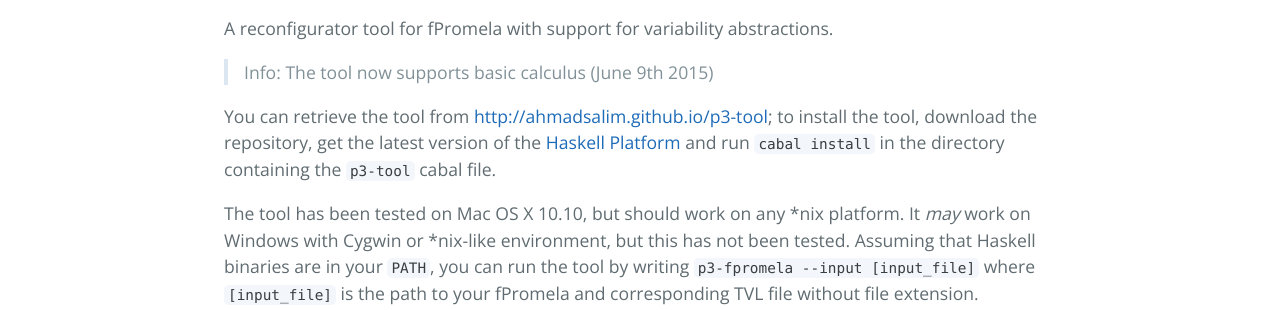
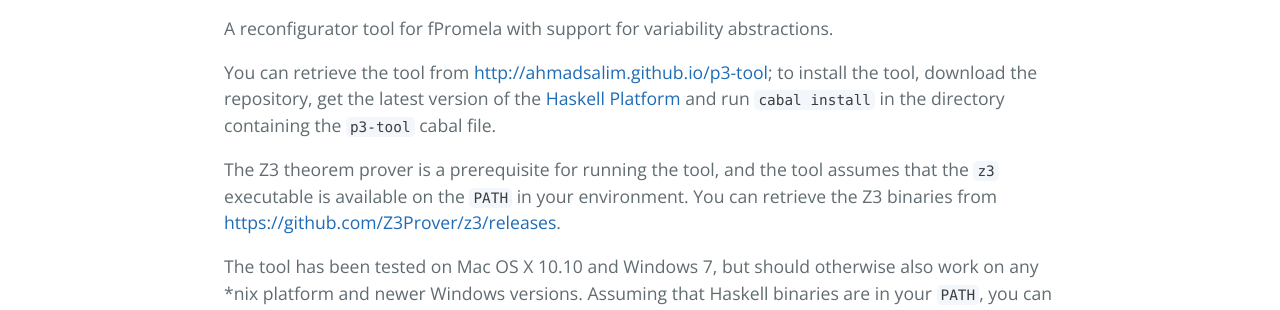
Before and after one commit to itu-square/p3-tool, a plain HTML site: page index.html in a window 1280 px wide. Shown: the part 470-780 px from the top of the page. Drawn offline with nearby package versions, Linux system fonts and the light colour scheme.

```diff
--- a/index.html
+++ b/index.html
@@ -5,7 +5,7 @@
     <title>p3-tool by ahmadsalim</title>
     <meta name="viewport" content="width=device-width, initial-scale=1">
     <link rel="stylesheet" type="text/css" href="stylesheets/normalize.css" media="screen">
-    <link href='http://fonts.googleapis.com/css?family=Open+Sans:400,700' rel='stylesheet' type='text/css'>
+    <link href='https://fonts.googleapis.com/css?family=Open+Sans:400,700' rel='stylesheet' type='text/css'>
     <link rel="stylesheet" type="text/css" href="stylesheets/stylesheet.css" media="screen">
     <link rel="stylesheet" type="text/css" href="stylesheets/github-light.css" media="screen">
   </head>
@@ -24,14 +24,11 @@
 
 <p>A reconfigurator tool for fPromela with support for variability abstractions.</p>
 
-<blockquote>
-<p>Info: The tool now supports basic calculus (June 9th 2015)</p>
-</blockquote>
+<p>You can retrieve the tool from <a href="http://ahmadsalim.github.io/p3-tool">http://ahmadsalim.github.io/p3-tool</a>; to install the tool, download the repository, get the latest version of the <a href="https://www.haskell.org/platform/">Haskell Platform</a> and run <code>cabal install</code> in the directory containing the <code>p3-tool</code> cabal file. </p>
 
-<p>You can retrieve the tool from <a href="http://ahmadsalim.github.io/p3-tool">http://ahmadsalim.github.io/p3-tool</a>; to install the tool, download the repository, get the latest version of the <a href="https://www.haskell.org/platform/">Haskell Platform</a> and run <code>cabal install</code> in the directory containing the <code>p3-tool</code> cabal file.</p>
+<p>The Z3 theorem prover is a prerequisite for running the tool, and the tool assumes that the <code>z3</code> executable is available on the <code>PATH</code> in your environment. You can retrieve the Z3 binaries from <a href="https://github.com/Z3Prover/z3/releases">https://github.com/Z3Prover/z3/releases</a>.</p>
 
-<p>The tool has been tested on Mac OS X 10.10, but should work on any *nix platform.
-It <em>may</em> work on Windows with Cygwin or *nix-like environment, but this has not been tested.
+<p>The tool has been tested on Mac OS X 10.10 and Windows 7, but should otherwise also work on any *nix platform and newer Windows versions.
 Assuming that Haskell binaries are in your <code>PATH</code>, you can run the tool by writing <code>p3-fpromela --input [input_file]</code> where <code>[input_file]</code> is the path to your fPromela and corresponding TVL file without file extension.</p>
 
 <p>An accompanying suite of benchmarks is available from <a href="https://github.com/ahmadsalim/p3-benchmarks">https://github.com/ahmadsalim/p3-benchmarks</a>.</p>
--- a/params.json
+++ b/params.json
@@ -1 +1 @@
-{"name":"p3-tool","tagline":"Parser and transformation system for fPromela","body":"p3-tool\r\n===========\r\n\r\nA reconfigurator tool for fPromela with support for variability abstractions.\r\n\r\n> Info: The tool now supports basic calculus (June 9th 2015)\r\n\r\nYou can retrieve the tool from <http://ahmadsalim.github.io/p3-tool>; to install the tool, download the repository, get the latest version of the [Haskell Platform](https://www.haskell.org/platform/) and run `cabal install` in the directory containing the `p3-tool` cabal file.\r\n\r\nThe tool has been tested on Mac OS X 10.10, but should work on any *nix platform.\r\nIt _may_ work on Windows with Cygwin or *nix-like environment, but this has not been tested.\r\nAssuming that Haskell binaries are in your `PATH`, you can run the tool by writing `p3-fpromela --input [input_file]` where `[input_file]` is the path to your fPromela and corresponding TVL file without file extension.\r\n\r\n\r\nAn accompanying suite of benchmarks is available from <https://github.com/ahmadsalim/p3-benchmarks>.\r\n","google":"","note":"Don't delete this file! It's used internally to help with page regeneration."}
+{"name":"p3-tool","tagline":"Parser and transformation system for fPromela","body":"p3-tool\r\n===========\r\n\r\nA reconfigurator tool for fPromela with support for variability abstractions.\r\n\r\nYou can retrieve the tool from <http://ahmadsalim.github.io/p3-tool>; to install the tool, download the repository, get the latest version of the [Haskell Platform](https://www.haskell.org/platform/) and run `cabal install` in the directory containing the `p3-tool` cabal file. \r\n\r\nThe Z3 theorem prover is a prerequisite for running the tool, and the tool assumes that the `z3` executable is available on the `PATH` in your environment. You can retrieve the Z3 binaries from <https://github.com/Z3Prover/z3/releases>.\r\n\r\nThe tool has been tested on Mac OS X 10.10 and Windows 7, but should otherwise also work on any *nix platform and newer Windows versions.\r\nAssuming that Haskell binaries are in your `PATH`, you can run the tool by writing `p3-fpromela --input [input_file]` where `[input_file]` is the path to your fPromela and corresponding TVL file without file extension.\r\n\r\n\r\nAn accompanying suite of benchmarks is available from <https://github.com/ahmadsalim/p3-benchmarks>.\r\n","google":"","note":"Don't delete this file! It's used internally to help with page regeneration."}
```
